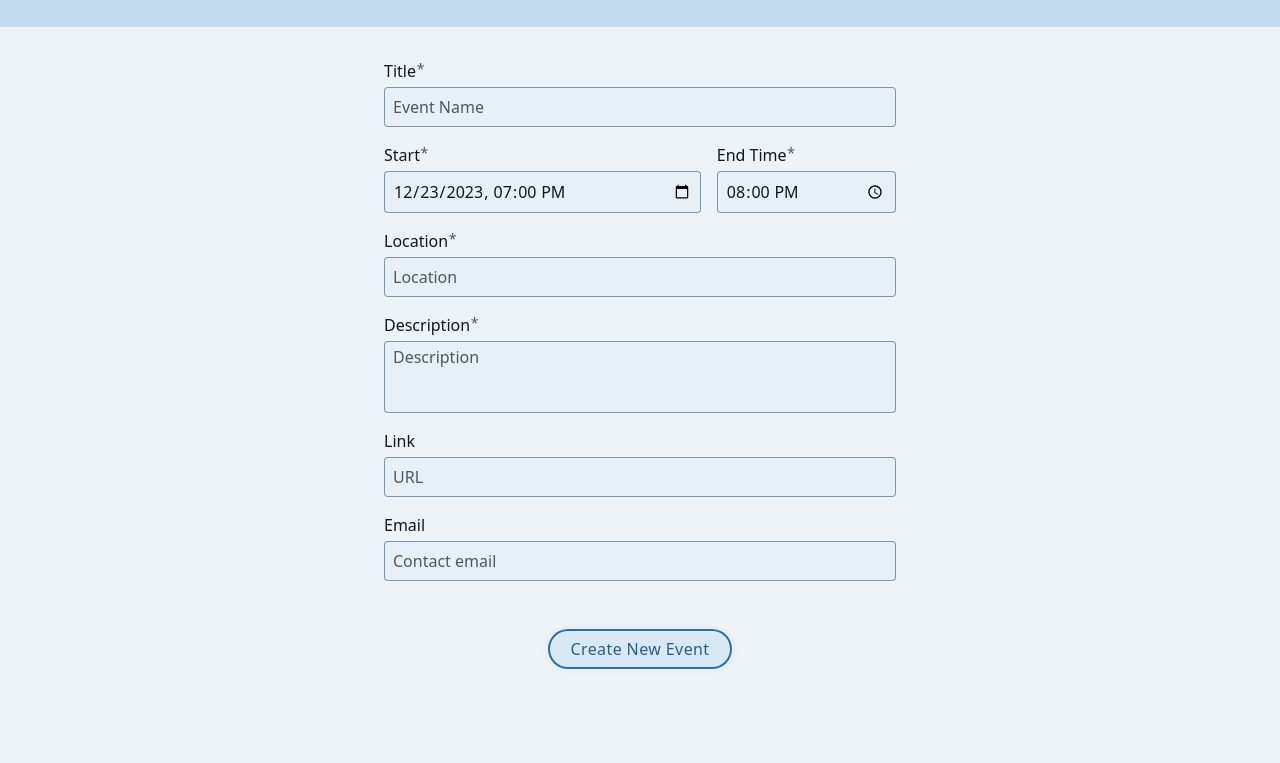
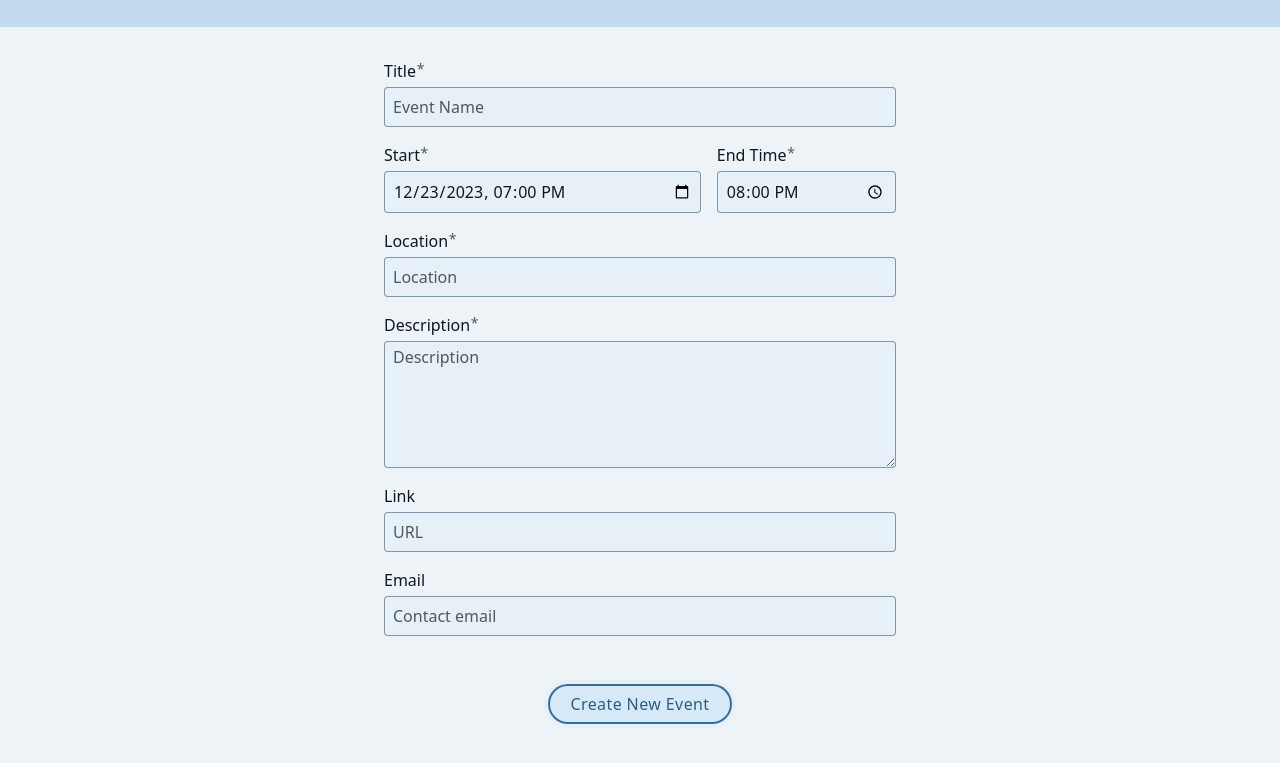
Before and after one commit to davidhartsough/invite-info, a website: page src/new/index.html in a window 1280 px wide. Shown: the part 143-906 px from the top of the page. Before the commit the page ends 876 px from the top, so only its background shows below. Drawn offline with Linux system fonts and the light colour scheme.

Commit message:
make description textarea bigger

```diff
--- a/src/create.css
+++ b/src/create.css
@@ -76,11 +76,11 @@ textarea {
 }
 
 textarea {
-  resize: none;
+  resize: vertical;
   height: auto;
   line-height: 1.15;
   padding: 0.4rem 0.5rem 0.5rem;
-  min-height: 2rem;
+  min-height: 6rem;
 }
 
 input:hover,
--- a/src/new/index.html
+++ b/src/new/index.html
@@ -141,7 +141,7 @@
           <textarea
             name="description"
             id="description"
-            rows="3"
+            rows="6"
             placeholder="Description"
             minlength="2"
             maxlength="800"
```
